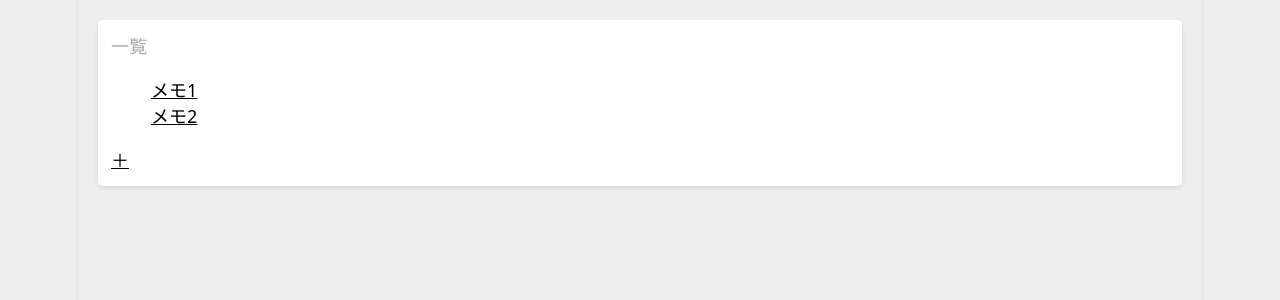
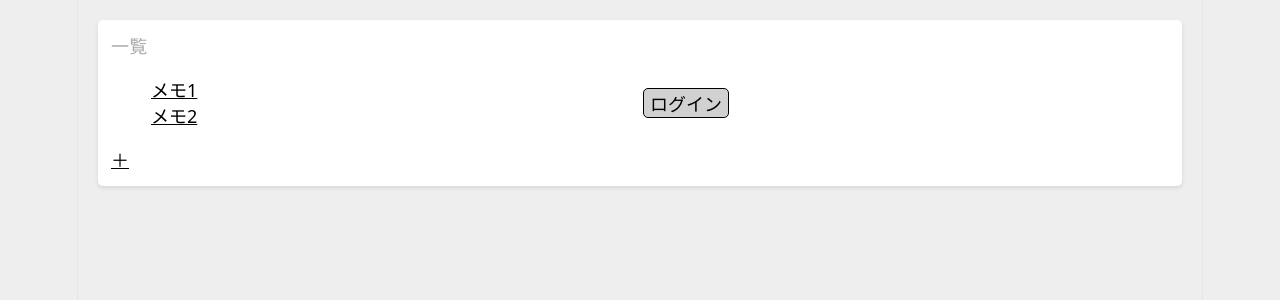
Before and after one commit to koguchi-e/react-memo-app, a React (Vite) app: page / in a window 1280 px wide. Shown: the top 300 px of the page. Built offline with nearby package versions, Linux system fonts and the light colour scheme.

Commit message:
ログイン・ログアウトボタンを作成

```diff
--- a/src/App.css
+++ b/src/App.css
@@ -65,3 +65,7 @@ label {
 ul {
   list-style: none;
 }
+
+.loggin-btn {
+  margin-bottom: 1em;
+}
--- a/src/App.jsx
+++ b/src/App.jsx
@@ -1,6 +1,7 @@
 import { useState, useEffect, createContext } from "react";
 import { MemoList } from "./components/MemoList";
 import { MemoEditor } from "./components/MemoEditor";
+import { SubmitButton } from "./components/form/SubmitButton";
 import "./App.css";
 
 export const LoginContext = createContext();
@@ -19,7 +20,7 @@ function App() {
   const [isEditing, setIsEditing] = useState(false);
   const [editingId, setEditingId] = useState(null);
   const [editingText, setEditingText] = useState("");
-  const [isLogin, setIsLogin] = useState(false);
+  const [isLoggedIn, setIsLoggedIn] = useState(false);
 
   const addMemo = () => {
     setMemos([
@@ -41,8 +42,8 @@ function App() {
   const updateMemo = () => {
     setMemos(
       memos.map((memo) =>
-        memo.id === editingId ? { ...memo, text: editingText } : memo
-      )
+        memo.id === editingId ? { ...memo, text: editingText } : memo,
+      ),
     );
     setIsEditing(false);
   };
@@ -63,6 +64,14 @@ function App() {
     localStorage.setItem("memos", JSON.stringify(memos));
   }, [memos]);
 
+  const handleLogin = () => {
+    setIsLoggedIn(true);
+  };
+
+  const handleLogout = () => {
+    setIsLoggedIn(false);
+  };
+
   return (
     <>
       <table className="container">
@@ -75,13 +84,33 @@ function App() {
                 editingId={editingId}
                 handleEditing={handleEditing}
               ></MemoList>
-              <LoginContext.Provider value={{ isLogin, setIsLogin }}>
+              <LoginContext.Provider value={{ isLoggedIn, setIsLoggedIn }}>
                 <button className="link-button" onClick={addMemo}>
                   ＋
                 </button>
               </LoginContext.Provider>
             </td>
             <td>
+              {isLoggedIn ? (
+                <>
+                  <SubmitButton
+                    type="button"
+                    className="button loggin-btn"
+                    onClick={handleLogout}
+                    label="ログアウト"
+                  ></SubmitButton>
+                </>
+              ) : (
+                <>
+                  <SubmitButton
+                    type="button"
+                    className="button loggin-btn"
+                    onClick={handleLogin}
+                    label="ログイン"
+                  ></SubmitButton>
+                </>
+              )}
+
               {isEditing && (
                 <>
                   <MemoEditor
@@ -90,6 +119,7 @@ function App() {
                     setEditingText={setEditingText}
                     updateMemo={updateMemo}
                     deleteMemo={deleteMemo}
+                    isLoggedIn={isLoggedIn}
                   ></MemoEditor>
                 </>
               )}
--- a/src/components/MemoEditor.jsx
+++ b/src/components/MemoEditor.jsx
@@ -7,6 +7,7 @@ export function MemoEditor({
   setEditingText,
   updateMemo,
   deleteMemo,
+  isLoggedIn,
 }) {
   return (
     <>
@@ -15,16 +16,22 @@ export function MemoEditor({
         value={editingText}
         onChange={(e) => setEditingText(e.target.value)}
       ></TextAreaField>
+      {isLoggedIn && (
+        <>
           <SubmitButton
             type="submit"
+            className="button"
             onClick={updateMemo}
             label="更新"
           ></SubmitButton>
           <SubmitButton
             type="button"
+            className="button"
             onClick={() => deleteMemo(editingId)}
             label="削除"
           ></SubmitButton>
         </>
+      )}
+    </>
   );
 }
--- a/src/components/form/SubmitButton.jsx
+++ b/src/components/form/SubmitButton.jsx
@@ -1,6 +1,6 @@
-export function SubmitButton({ type, onClick, label }) {
+export function SubmitButton({ type, className, onClick, label }) {
   return (
-    <button type={type} className="button" onClick={onClick}>
+    <button type={type} className={className} onClick={onClick}>
       {label}
     </button>
   );
```
Lines whose indentation alone changed are shown as unchanged.
